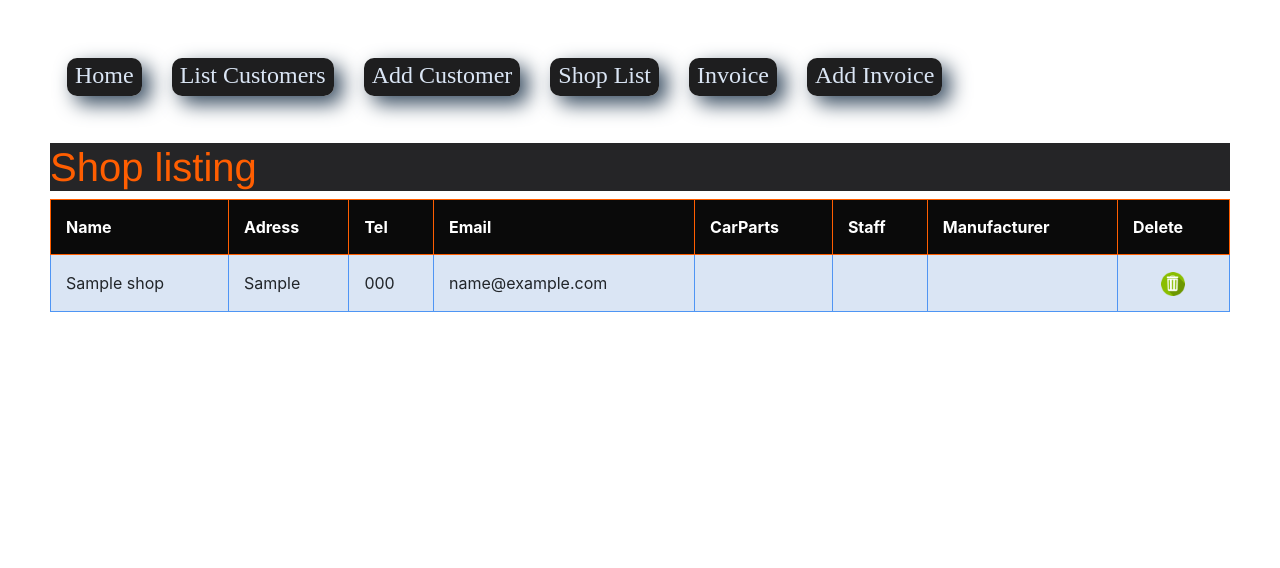
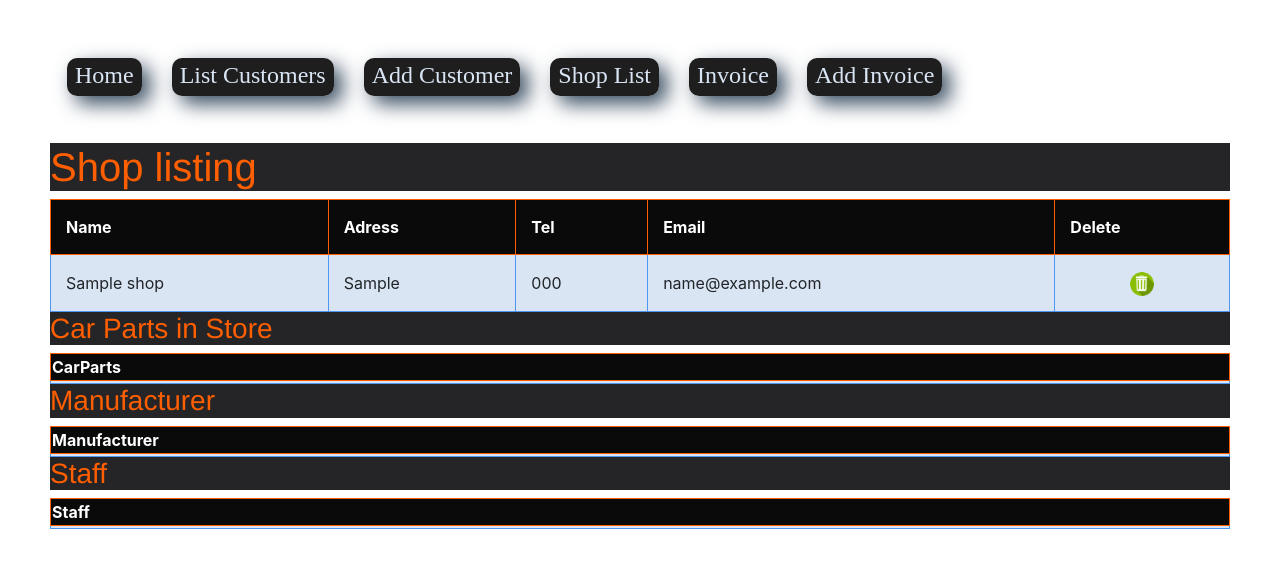
Before and after one commit to tarlankyh/CarsCase2, a Node server app: page /shop in a window 1280 px wide. Shown: the part 201-769 px from the top of the page. Run offline with Node 20, Linux system fonts and the light colour scheme; tables that the repository leaves empty hold one stand-in row (values such as "Sample post"); lists and menus that the app fills with data are empty; some libraries are stand-ins or nearby versions.

Commit message:
CarsCase2

```diff
--- a/data_access/da.js
+++ b/data_access/da.js
@@ -3,6 +3,8 @@
 const Invo = require('../models/Invoice');
 const mongoose = require('mongoose');
 const bcrypt = require('bcrypt');
+
+
 
 
 function connect2db() {
@@ -91,12 +93,14 @@
 function getAllShop(cb) {
     connect2db();
     Shopp.find(function(err, shop) {
-        if(err) {
+        if(err)  {
             console.log('Error getting invoice' + err);
         }
+
         cb(err, shop);
     });
 }
+
 
 
 function getAllInvoice(cb) {
@@ -125,6 +129,10 @@
         cb(err, shops);
     });
 }
+
+
+
+
 
 
 
@@ -163,8 +171,10 @@
     showShop:getAllShop,
     deleteShop:deleteShop,
     getshopbyId:getShopById,
-    Invo:getAllInvoice,
+    getAllInvoice:getAllInvoice,
     getInvoiceById:getInvoiceById,
     deleteInvoice:deleteInvoice,
     saveInvoiceFromForm:saveInvoice,
+
+
 };
--- a/models/shops.js
+++ b/models/shops.js
@@ -9,7 +9,7 @@
     Brand:String,
     Info:String,
     Fits:String,
-    Id:String,
+    ID:String,
     Price_in:String,
     Price_out:String,
     Quantity:Number
@@ -48,4 +48,5 @@
 
 const Shopp = mongoose.model('shop', shopschema);
 
+
 module.exports = Shopp;
--- a/public/stylesheets/style.css
+++ b/public/stylesheets/style.css
@@ -16,6 +16,14 @@
 h2 {
   font-family: 'Franklin Gothic Medium';
   font-size: 50px;
+  color: rgb(255, 94, 1);
+  background: rgb(37, 37, 39);
+
+}
+
+h3 {
+  font-family: 'Franklin Gothic Medium';
+  font-size: 30px;
   color: rgb(255, 94, 1);
   background: rgb(37, 37, 39);
 
@@ -460,3 +468,50 @@
 .invoice_input input[type=button]:hover{
   background: rgb(7, 7, 7);
 }
+
+/* CarParts Table */
+.carparts_table {
+  width: 100%;
+  border-collapse: collapse;
+}
+
+.carparts_table th {
+  padding: 1px;
+  border: #ff5e00 1px solid;
+  background: rgb(10, 10, 10);
+  color: white;
+}
+
+.carparts_table td {
+  padding: 1px;
+  border: #4e95f4 1px solid;
+}
+
+.carparts_table td.center {
+  text-align: center;
+}
+
+.icon {
+  width: 24px;
+  height: 24px;
+}
+
+
+.avatar-icon {
+  width: 72px;
+  height: 72px;
+  padding: 5px;
+}
+
+/* Fallback for IE < 8 */
+.carparts_table tr{
+  background: #b8d1f3;
+}
+
+.carparts_table tr:nth-child(odd){
+  background: #b8d1f3;
+}
+
+.carparts_table tr:nth-child(even){
+  background: #dae5f4;
+}
--- a/routes/index.js
+++ b/routes/index.js
@@ -7,4 +7,8 @@
   res.render('index', { title: 'CAR PARTS SHOP', customerid: customerid });
 });
 
+
+
+
+
 module.exports = router;
--- a/routes/invoice.js
+++ b/routes/invoice.js
@@ -5,7 +5,7 @@
 
 /* GET invoice listing. */
 router.get('/', function(req, res, next) {
-  da.Invo(function(err, invoice) {
+  da.getAllInvoice(function(err, invoice) {
     var invoiceid = req.session['invoiceid'];
     if(invoiceid){
       da.getInvoiceById(invoiceid, function(err, Invoice){
--- a/routes/shop.js
+++ b/routes/shop.js
@@ -20,6 +20,7 @@
 });
 
 
+
   router.get('/delete', function(req, res){
     da.deleteShop(req.query.id, function(err){
       res.redirect('/shop');
--- a/views/layout.jade
+++ b/views/layout.jade
@@ -24,4 +24,5 @@
 
 
 
+
   block content
--- a/views/shop/shop.jade
+++ b/views/shop/shop.jade
@@ -8,9 +8,8 @@
             th Adress
             th Tel
             th Email
-            th CarParts
-            th Staff
-            th Manufacturer
+
+
 
 
 
@@ -22,9 +21,8 @@
                     td #{shop.Adress}
                     td #{shop.Tel}
                     td #{shop.Email}
-                    td #{shop.CarParts}
-                    td #{shop.Staff}
-                    td #{shop.Manufacturer}
+
+
                     if shopid
                         - var not_found = true
                         td.center
@@ -38,3 +36,80 @@
         else
             tr
                 td(colspan=6) No records
+
+
+
+
+    h3= "Car Parts in Store"
+    table.carparts_table
+        tr
+            th CarParts
+
+
+
+
+        if shop_list && shop_list.length > 0
+            each shop in shop_list
+                tr
+
+                    td #{shop.CarParts}
+                    if shopid
+                        - var not_found = true
+                        td.center
+                            if shopid === shop.id
+                                b You
+                                - not_found = false
+
+        else
+            tr
+                td(colspan=6) No records
+
+
+     h3= "Manufacturer"
+    table.carparts_table
+        tr
+            th Manufacturer
+
+
+
+
+        if shop_list && shop_list.length > 0
+            each shop in shop_list
+                tr
+                    td #{shop.Manufacturer}
+                    if shopid
+                        - var not_found = true
+                        td.center
+                            if shopid === shop.id
+                                b You
+                                - not_found = false
+
+        else
+            tr
+                td(colspan=6) No records
+
+
+
+
+      h3= "Staff"
+    table.carparts_table
+        tr
+            th Staff
+
+
+
+
+        if shop_list && shop_list.length > 0
+            each shop in shop_list
+                tr
+                    td #{shop.Staff}
+                    if shopid
+                        - var not_found = true
+                        td.center
+                            if shopid === shop.id
+                                b You
+                                - not_found = false
+
+        else
+            tr
+                td(colspan=6) No records
```
Also changed, not shown: app.js (+10 -0 lines), routes/dashboard.js (+33 -0 lines), public/static.html (line endings or trailing spaces).
